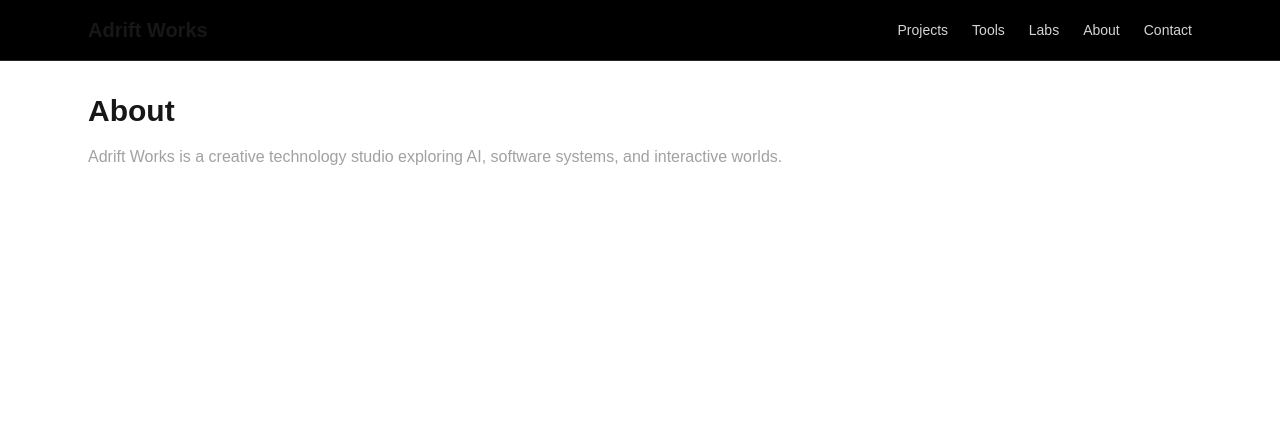
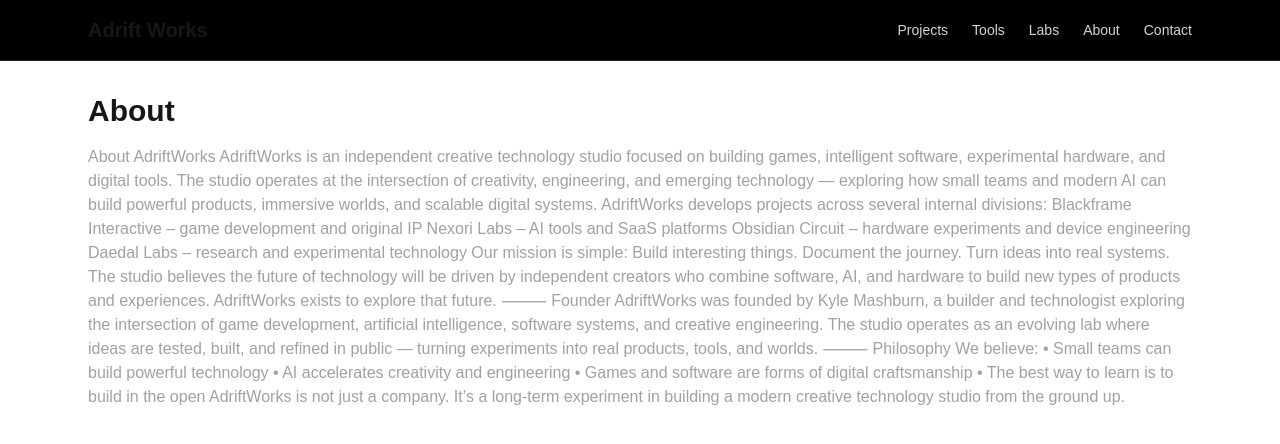
Before and after one commit to AdriftWorks/website, a Next.js app: page /about in a window 1280 px wide. Shown: the top 444 px of the page. Built offline with nearby package versions, Linux system fonts and the light colour scheme.

Commit message:
Revise About section with detailed studio information
Expanded the About section to provide a detailed overview of AdriftWorks, including its mission, divisions, founder, and philosophy.

```diff
--- a/app/about/page.tsx
+++ b/app/about/page.tsx
@@ -4,8 +4,49 @@ export default function About() {
       <h1 className="text-3xl font-bold">About</h1>
 
       <p className="text-neutral-400">
-        Adrift Works is a creative technology studio exploring AI,
-        software systems, and interactive worlds.
+        About AdriftWorks
+
+AdriftWorks is an independent creative technology studio focused on building games, intelligent software, experimental hardware, and digital tools.
+
+The studio operates at the intersection of creativity, engineering, and emerging technology — exploring how small teams and modern AI can build powerful products, immersive worlds, and scalable digital systems.
+
+AdriftWorks develops projects across several internal divisions:
+
+Blackframe Interactive – game development and original IP
+Nexori Labs – AI tools and SaaS platforms
+Obsidian Circuit – hardware experiments and device engineering
+Daedal Labs – research and experimental technology
+
+Our mission is simple:
+
+Build interesting things. Document the journey. Turn ideas into real systems.
+
+The studio believes the future of technology will be driven by independent creators who combine software, AI, and hardware to build new types of products and experiences.
+
+AdriftWorks exists to explore that future.
+
+⸻
+
+Founder
+
+AdriftWorks was founded by Kyle Mashburn, a builder and technologist exploring the intersection of game development, artificial intelligence, software systems, and creative engineering.
+
+The studio operates as an evolving lab where ideas are tested, built, and refined in public — turning experiments into real products, tools, and worlds.
+
+⸻
+
+Philosophy
+
+We believe:
+
+• Small teams can build powerful technology
+• AI accelerates creativity and engineering
+• Games and software are forms of digital craftsmanship
+• The best way to learn is to build in the open
+
+AdriftWorks is not just a company.
+
+It’s a long-term experiment in building a modern creative technology studio from the ground up.
       </p>
     </div>
   );
```
